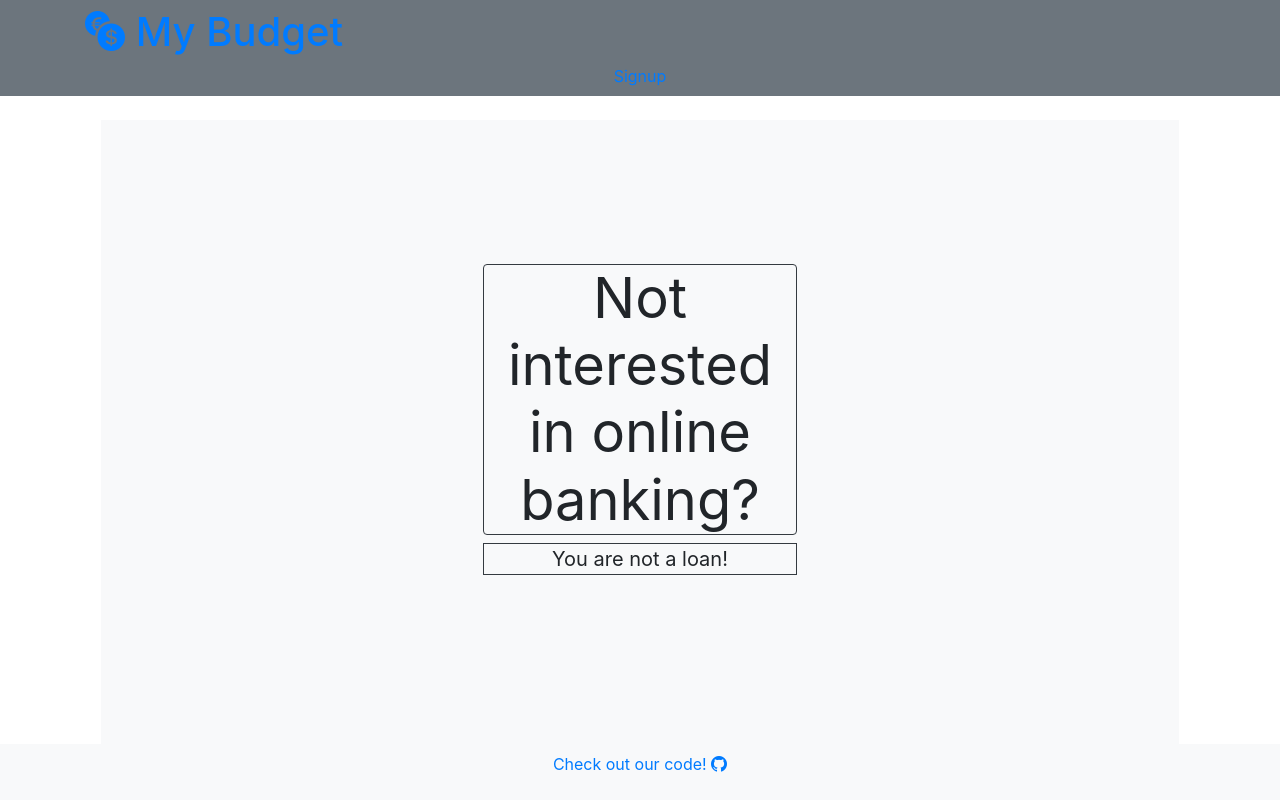
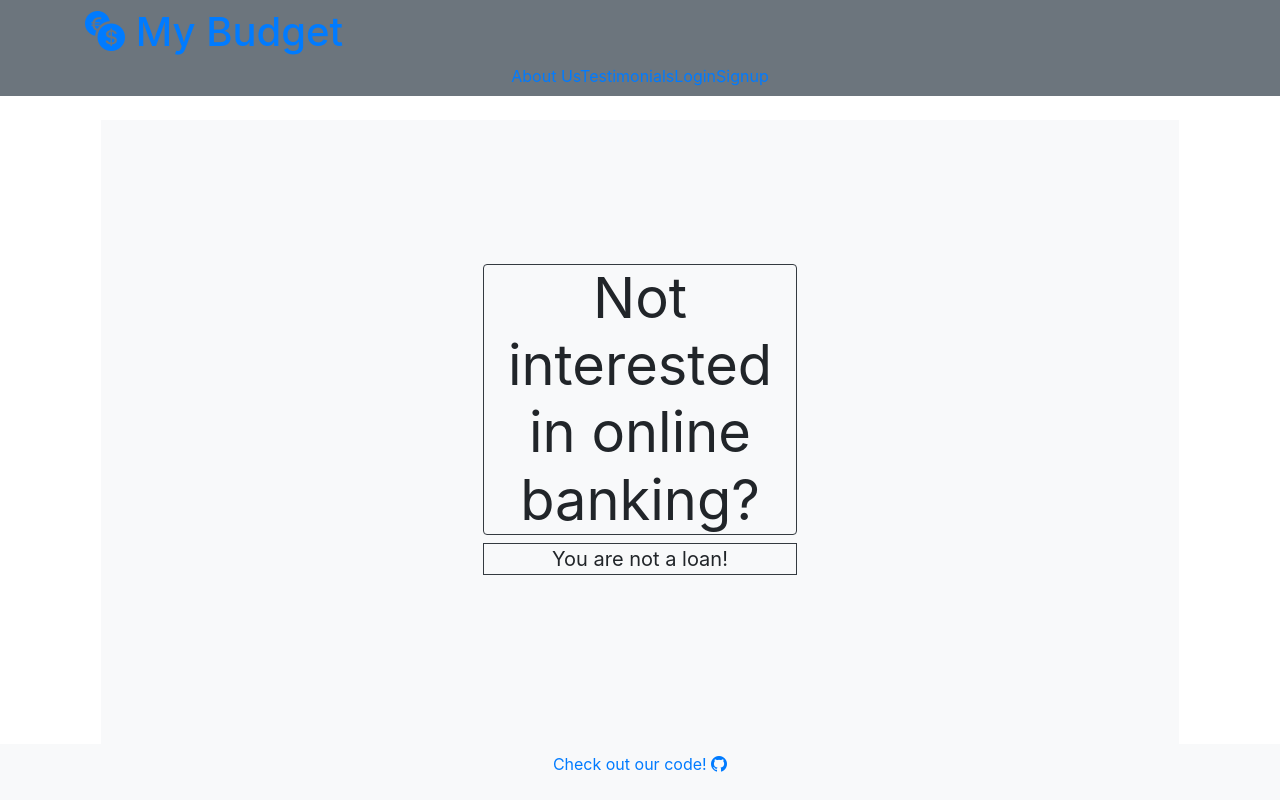
Before and after one commit to AShariat/my-budget, a React (Create React App) app in the folder client/: page / in a window 1280 px wide. Built offline with nearby package versions, Linux system fonts and the light colour scheme.

Commit message:
new navbar working

```diff
--- a/client/src/components/Header/index.js
+++ b/client/src/components/Header/index.js
@@ -1,40 +1,37 @@
 import React from "react";
+import Auth from "../../utils/auth";
 import { Link } from "react-router-dom";
-import Auth from "../../utils/auth";
 
-function Header(props) {
-
-  function showHeader() {
+function Header() {
+  function navRender() {
     if (Auth.loggedIn()) {
       return (
-        //   <a
-        //   className="nav-link"
-        //   href="/" onClick={() => Auth.logout()}>
-        //   Logout<span className="sr-only">(current)</span>
-        // </a>
-        <Link to="/" onClick={() => Auth.logout()}>Logout</Link>
-      );
-    } else {
-      return (
-        <Link to="/about">About</Link>,
-        <Link to="/testimonials">Testimonials</Link>,
-        <Link to="/login">Login</Link>,
-        <Link to="/signup">Signup</Link>
+        <nav className="text-center">
+          <Link to="/" onClick={() => Auth.logout()}>
+            Logout
+          </Link>
+        </nav>
       );
     }
+    return (
+      <nav className="text-center">
+        <Link to="/about">About Us</Link>
+        <Link to="/testimonials">Testimonials</Link>
+        <Link to="/login">Login</Link>
+        <Link to="/signup">Signup</Link>
+      </nav>
+    );
   }
 
   return (
     <header className="bg-secondary mb-4 py-2 flex-row align-center">
       <div className="container flex-row justify-space-between-lg justify-center align-center">
-        <Link to="/">
-          <h1>
+        <h1>
+          <Link to="/">
             <i className="bi bi-currency-exchange"></i> My Budget
-          </h1>
-        </Link>
-        <nav className="text-center">
-          {showHeader()}
-        </nav>
+          </Link>
+        </h1>
+        {navRender()}
       </div>
     </header>
   );
```
